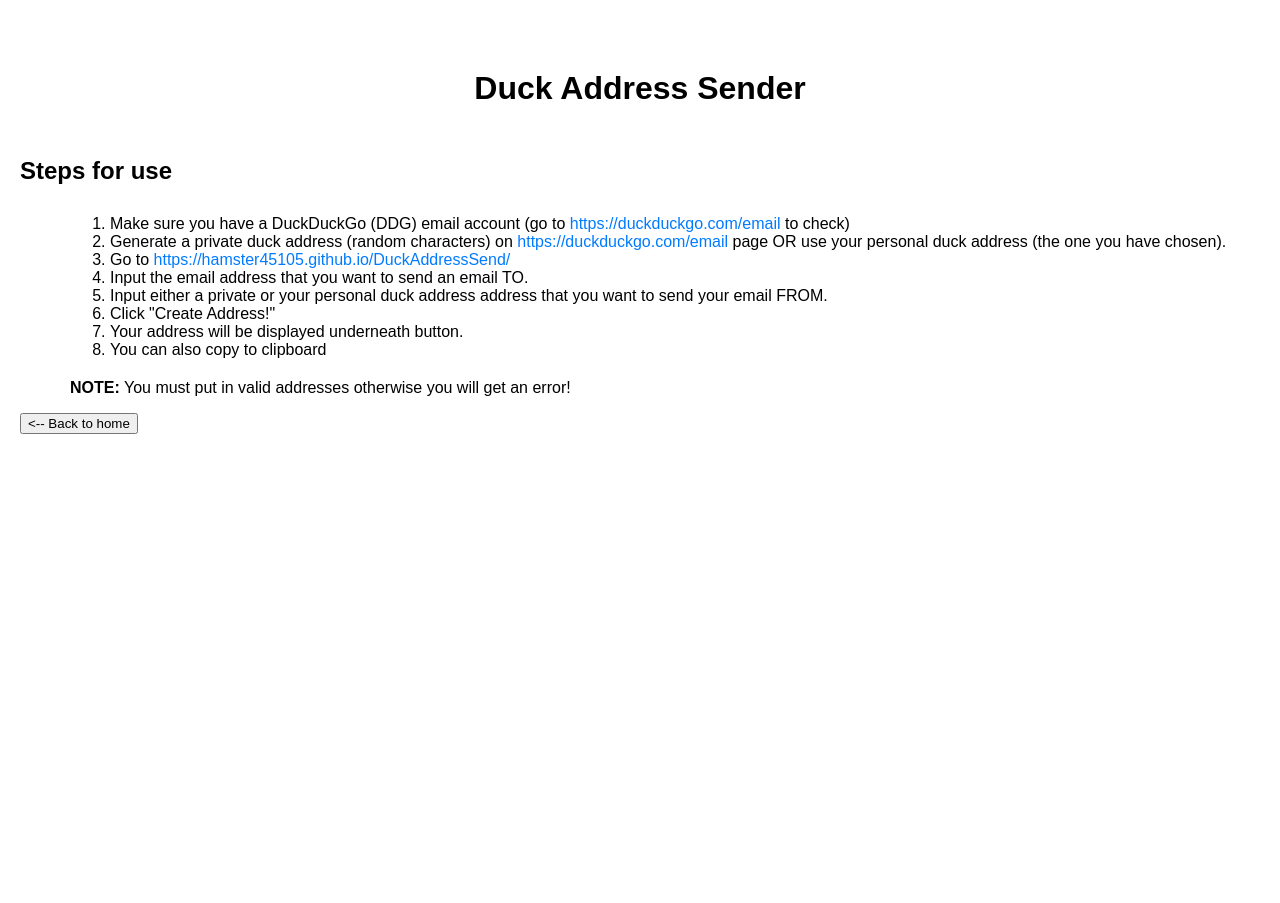
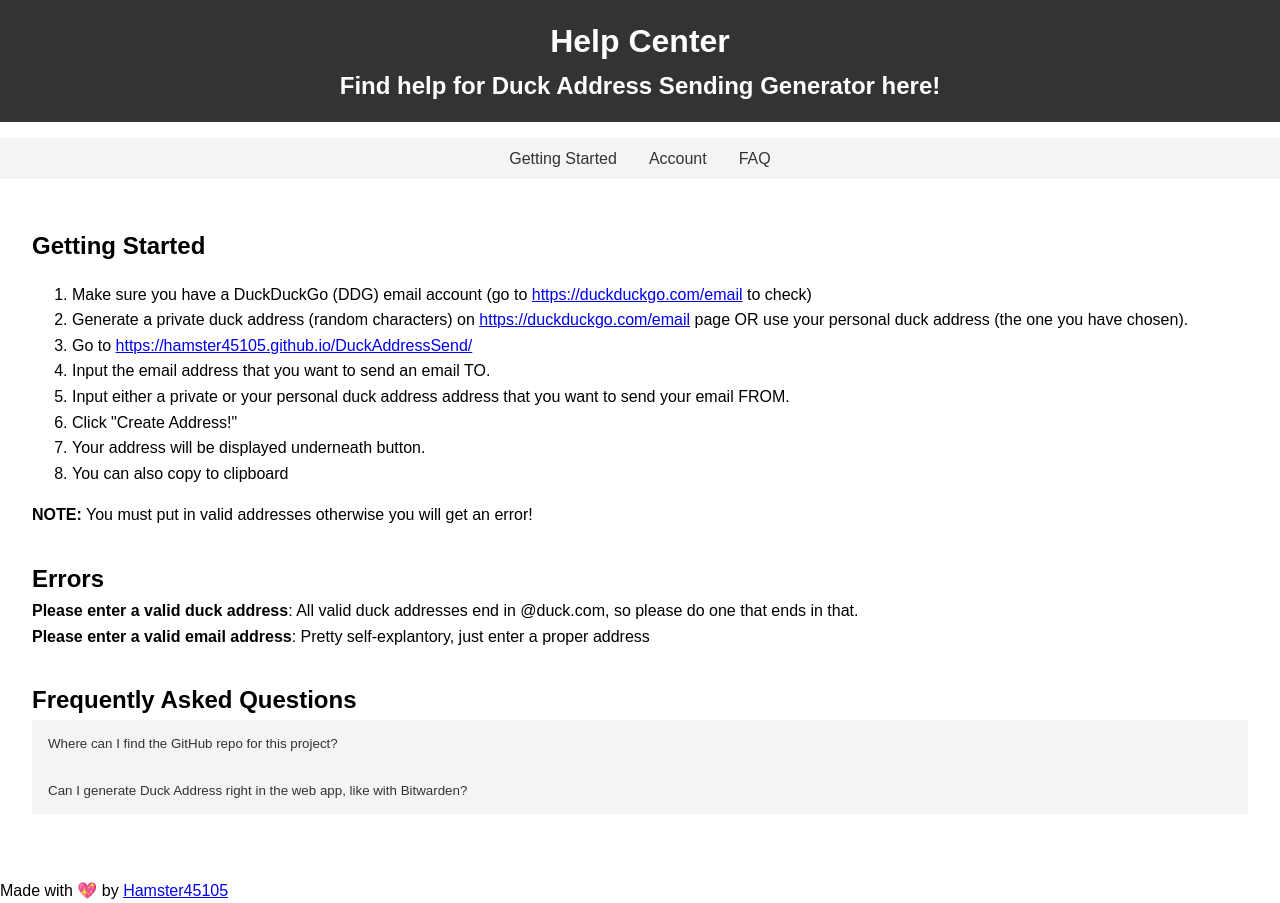
Before and after one commit to Hamster45105/DuckAddressSend, a plain HTML site: page help.html in a window 1280 px wide. Before the commit the page ends 800 px from the top, so only its background shows below. Drawn offline with Linux system fonts and the light colour scheme.

Commit message:
Initial revised help page

```diff
--- a/help.html
+++ b/help.html
@@ -1,44 +1,29 @@
 <!DOCTYPE html>
 <html lang="en">
 <head>
-    <meta charset="UTF-8">
-    <meta name="viewport" content="width=device-width, initial-scale=1.0">
-    <title>Duck Address Sender</title>
-    <style>
-        body {
-            font-family: Arial, sans-serif;
-            margin: 0;
-            padding: 20px; /* added padding */
-        }
-        h1 {
-            text-align: center;
-            margin-top: 50px;
-        }
-        h2 {
-            margin-top: 50px; /* increased margin */
-            margin-bottom: 30px; /* added margin */
-        }
-        ol {
-            margin-top: 20px;
-            margin-left: 50px;
-        }
-        p {
-            margin-top: 20px;
-            margin-left: 50px;
-        }
-        a {
-            color: #007bff;
-            text-decoration: none;
-        }
-        a:hover {
-            text-decoration: underline;
-        }
-    </style>
+  <meta charset="UTF-8">
+  <meta name="viewport" content="width=device-width, initial-scale=1.0">
+  <link rel="stylesheet" href="/styles/help_style.css">
+  <title>Help</title>
 </head>
 <body>
-    <h1>Duck Address Sender</h1>
-    <h2>Steps for use</h2>
-    <ol>
+  <header>
+    <h1>Help Center</h1>
+    <h2>Find help for Duck Address Sending Generator here!</h2>
+  </header>
+
+  <nav>
+    <ul>
+      <li><a href="#getting-started">Getting Started</a></li>
+      <li><a href="#errors">Account</a></li>
+      <li><a href="#faq">FAQ</a></li>
+    </ul>
+  </nav>
+
+  <main>
+    <section id="getting-started">
+      <h2>Getting Started</h2>
+      <ol>
         <li>Make sure you have a DuckDuckGo (DDG) email account (go to <a href="https://duckduckgo.com/email">https://duckduckgo.com/email</a> to check)</li>
         <li>Generate a private duck address (random characters) on <a href="https://duckduckgo.com/email">https://duckduckgo.com/email</a> page OR use your personal duck address (the one you have chosen).</li>
         <li>Go to <a href="https://thecodinghamster.github.io/DuckAddressSend/">https://hamster45105.github.io/DuckAddressSend/</a></li>
@@ -49,6 +34,37 @@
         <li>You can also copy to clipboard</li>
     </ol>
     <p><strong>NOTE:</strong> You must put in valid addresses otherwise you will get an error!</p>
-        <button onclick="location.href='./index.html'">&lt;-- Back to home</button>
-    </body>
+    </section>
+
+    <section id="error">
+      <h2>Errors</h2>
+      <p><strong>Please enter a valid duck address</strong>: All valid duck addresses end in @duck.com, so please do one that ends in that.</p>
+
+      <p><strong>Please enter a valid email address</strong>: Pretty self-explantory, just enter a proper address</p>
+    </section>
+
+    <section id="faq">
+      <h2>Frequently Asked Questions</h2>
+      <div class="accordion">
+        <button class="accordion-btn">Where can I find the GitHub repo for this project?</button>
+        <div class="accordion-content">
+          <p>The GitHub repo for this project is located at: <a href="https://github.com/Hamster45105/DuckAddressSend">this address</a> </p>
+        </div>
+
+        <button class="accordion-btn">Can I generate Duck Address right in the web app, like with Bitwarden?</button>
+        <div class="accordion-content">
+          <p>Not yet... coming soon</p>
+        </div>
+
+        <!-- Add more accordion items as needed -->
+      </div>
+    </section>
+  </main>
+
+  <footer>
+      <p>Made with 💖 by <a href="https://github.com/Hamster45105">Hamster45105</a></p>
+  </footer>
+
+  <script src="help_scripts.js"></script>
+</body>
 </html>
--- /dev/null
+++ b/help_scripts.js
@@ -0,0 +1,15 @@
+document.addEventListener("DOMContentLoaded", function() {
+  const accordionButtons = document.querySelectorAll(".accordion-btn");
+
+  accordionButtons.forEach(button => {
+    button.addEventListener("click", function() {
+      this.classList.toggle("active");
+      const content = this.nextElementSibling;
+      if (content.style.maxHeight) {
+        content.style.maxHeight = null;
+      } else {
+        content.style.maxHeight = content.scrollHeight + "px";
+      }
+    });
+  });
+});
--- /dev/null
+++ b/styles/help_style.css
@@ -0,0 +1,72 @@
+/* Reset some default styles */
+body, h1, h2, p {
+  margin: 0;
+  padding: 0;
+}
+
+/* Basic styling */
+body {
+  font-family: Arial, sans-serif;
+  line-height: 1.6;
+}
+
+header {
+  background-color: #333;
+  color: #fff;
+  text-align: center;
+  padding: 1rem 0;
+}
+
+nav ul {
+  list-style: none;
+  display: flex;
+  justify-content: center;
+  background-color: #f4f4f4;
+  padding: 0.5rem 0;
+}
+
+nav a {
+  text-decoration: none;
+  color: #333;
+  padding: 0.5rem 1rem;
+}
+
+nav a:hover {
+  background-color: #ddd;
+}
+
+main {
+  padding: 2rem;
+}
+
+section {
+  margin-bottom: 2rem;
+}
+
+/* Accordion styling */
+.accordion {
+  display: block;
+}
+
+.accordion-btn {
+  background-color: #f4f4f4;
+  color: #333;
+  cursor: pointer;
+  padding: 1rem;
+  text-align: left;
+  width: 100%;
+  border: none;
+  outline: none;
+  transition: background-color 0.3s ease;
+}
+
+.accordion-btn:hover {
+  background-color: #ddd;
+}
+
+.accordion-content {
+  padding: 0 1rem;
+  max-height: 0;
+  overflow: hidden;
+  transition: max-height 0.3s ease;
+}
```
Also changed, not shown: index.html (+1 -1 lines), styles/style.css (renamed from style.css).
